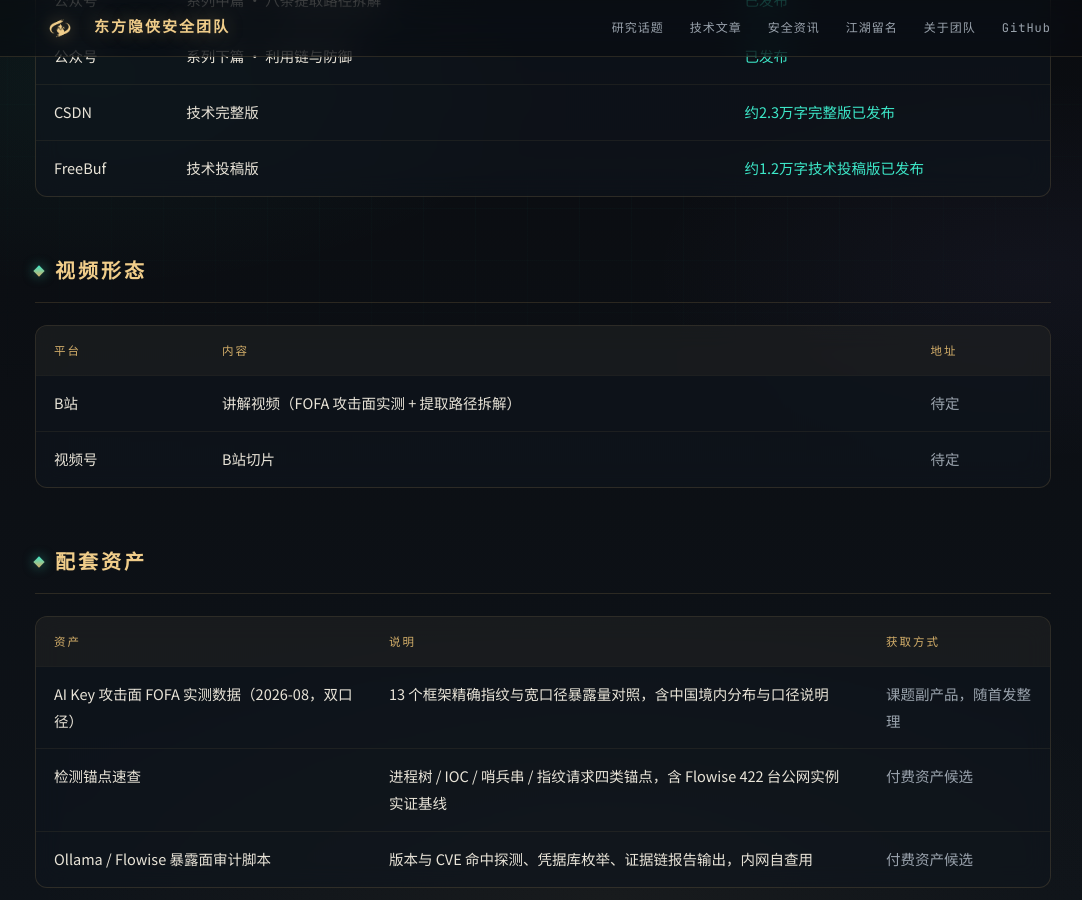
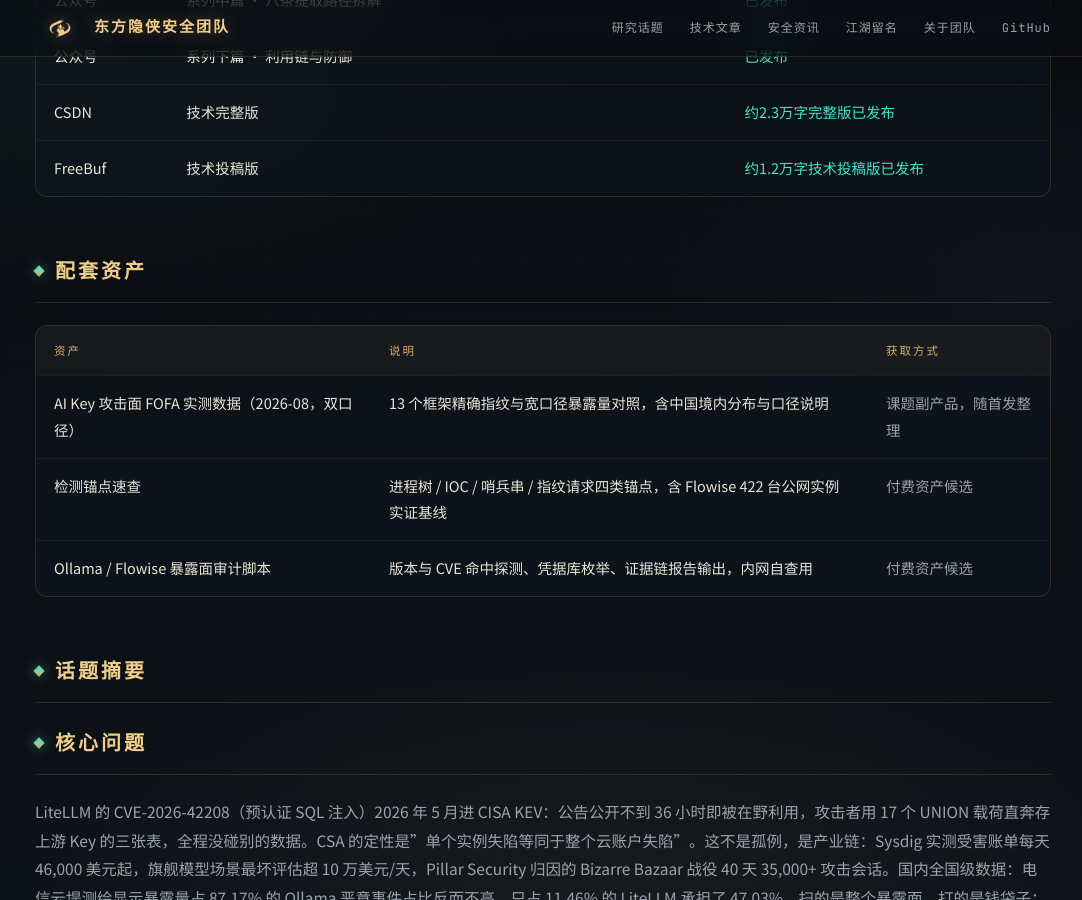
Before and after one commit to EastSword/EastSword.github.io, a Jekyll site: the page built from _topics/llm-api-key-security.md, in a window 1280 px wide and 900 px high, scrolled down 692 px. Shown: the whole window, without its empty margins (97-1179 px from the left). Built offline with Jekyll 4.4.1, drawn with Linux system fonts in a browser that asks for light colours; comment, search, counter and statistics services are not loaded.

Commit message:
topic: LLM API Key 泄露 课题页：移除B站/视频号发布项；保留封面；微调版式（不改结论与数据口径）

```diff
--- a/_topics/llm-api-key-security.md
+++ b/_topics/llm-api-key-security.md
@@ -34,15 +34,6 @@
     form: 技术投稿版
     url: https://www.freebuf.com/articles/ai-security/498322.html
     note: 约1.2万字技术投稿版已发布
-videos:
-  - platform: B站
-    form: 讲解视频（FOFA 攻击面实测 + 提取路径拆解）
-    url:
-    note: 待定
-  - platform: 视频号
-    form: B站切片
-    url:
-    note: 待定
 assets:
   - name: AI Key 攻击面 FOFA 实测数据（2026-08，双口径）
     desc: 13 个框架精确指纹与宽口径暴露量对照，含中国境内分布与口径说明
```
Also changed, not shown: 2 other files.
